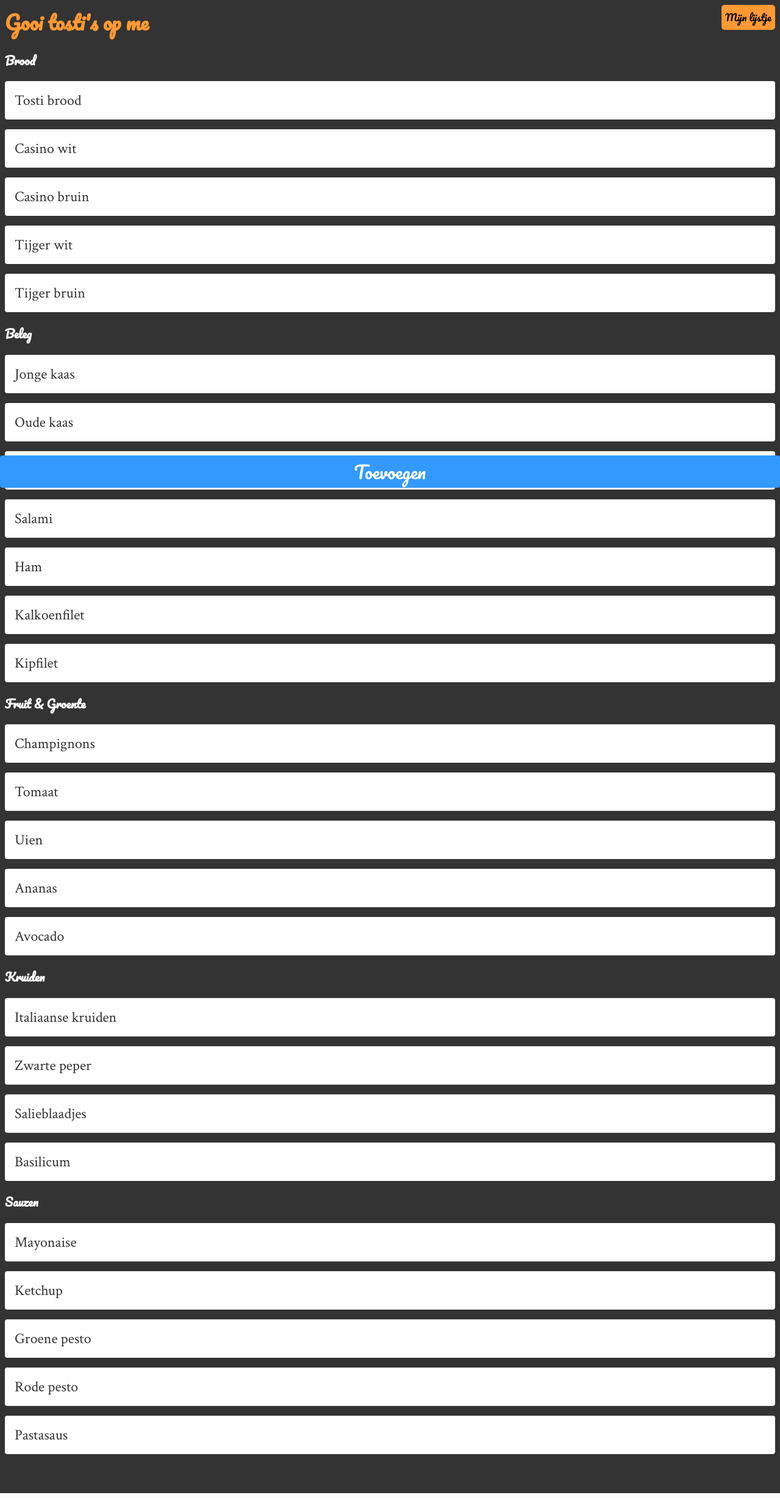
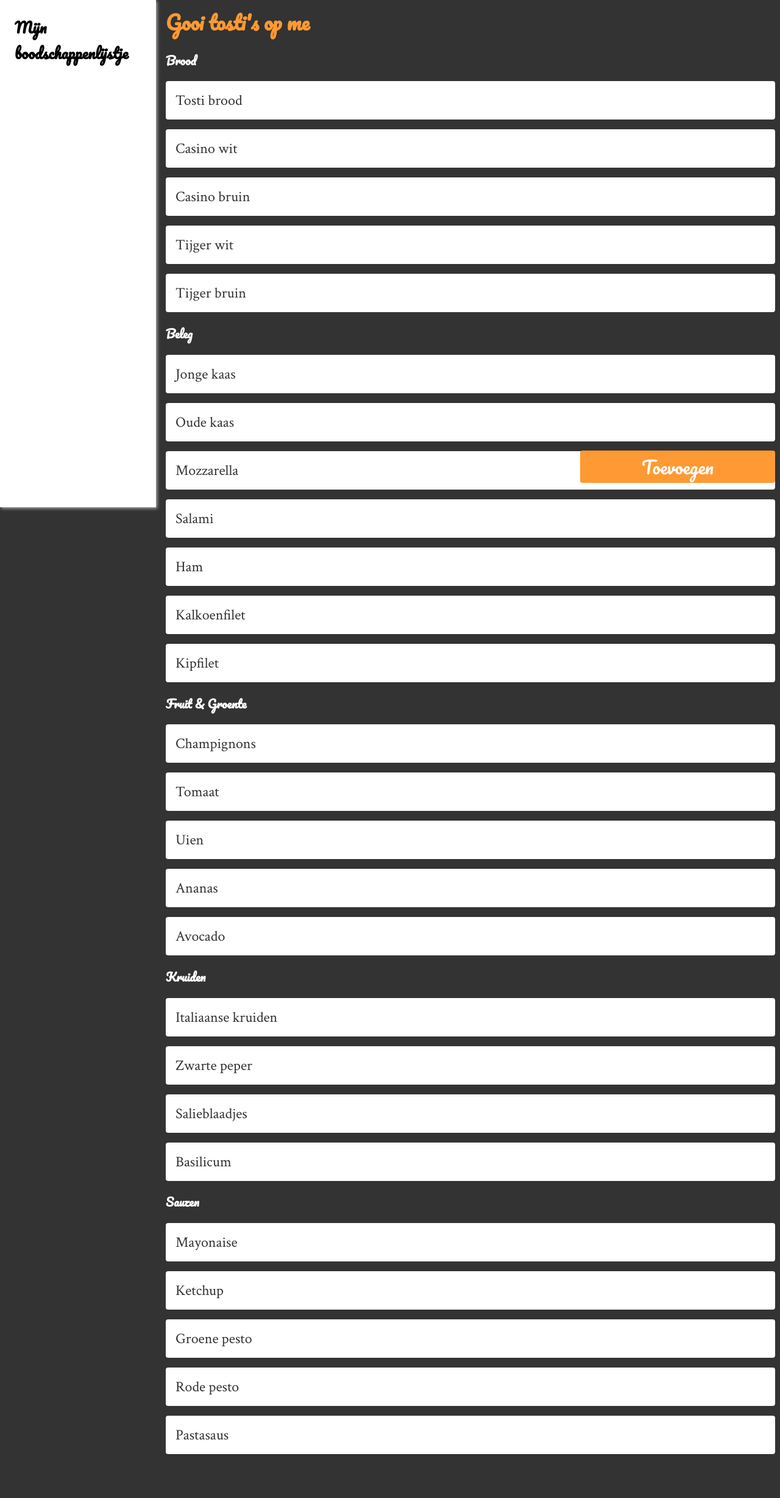
Before and after one commit to ChanelZM/browser-technologies, a Node server app: page / in a window 1280 px wide. Shown: the whole page at 61% size. Run offline with Node 20, Linux system fonts and the light colour scheme.

Commit message:
Fixed #14

```diff
--- a/public/css/style.css
+++ b/public/css/style.css
@@ -35,8 +35,8 @@
 form {
     margin: 8px;
     margin: 0.5rem;
-    margin-bottom: 64px;
-    margin-bottom: 4rem;
+    margin-bottom: 72px;
+    margin-bottom: 4.5rem;
 }
 
 button, input[type="submit"] {
@@ -92,6 +92,10 @@
       border: none;
       box-shadow: 10px 10px 10px #9933ff, -10px -10px 10px #9933ff, -10px 10px 10px #9933ff, 10px -10px 10px #9933ff;
     }
+
+    input[type="submit"]:focus {
+        box-shadow: 10px 10px 10px #9933ff, -10px -10px 10px #9933ff, -10px 10px 10px #9933ff, 10px -10px 10px #9933ff;
+    }
 }
 
 input[type="checkbox"]:checked + label {
@@ -99,7 +103,7 @@
 }
 
 input[type="submit"]{
-  background-color: #3399ff;
+  background-color: #ff9933;
   border: none;
   border-radius: 4px;
   bottom: 0;
@@ -115,11 +119,6 @@
   font-family: 'Pacifico', cursive;
   font-size: 1.8em;
   width: 100%;
-}
-
-input[type="submit"]:focus {
-  background-color: #ff9933;
-  outline: none;
 }
 
 .message {
@@ -164,6 +163,10 @@
     top: 8px;
     top: 0.5rem;
     z-index: 1;
+}
+
+.togglegrocery:focus, input[type="submit"]:focus {
+    outline-color: #9933ff;
 }
 
 .grocerylist li {
@@ -223,6 +226,42 @@
   }
 }
 
+.showgrocerylistflow {
+    display: block;
+    overflow: visible;
+    margin: 8px;
+    margin: 0.5rem;
+    padding-bottom: 8px;
+    padding-bottom: 0.5rem;
+    position: relative;
+    width: auto;
+}
+
+@media screen and (min-width: 53rem){
+    h1, form {
+        margin-left: 272px;
+        margin-left: 17rem;
+    }
+
+    .grocerylist {
+        padding: 16px;
+        padding: 1rem;
+        width: 224px;
+        width: 14rem;
+    }
+
+    .togglegrocery {
+        display: none;
+    }
+
+    input[type="submit"]{
+        left: auto;
+        margin: 0.5rem;
+        right: 0;
+        width: 20rem;
+    }
+}
+
 @media screen and (min-width: 87rem){
     h1 {
         font-size: 64px;
@@ -258,9 +297,6 @@
     }
 
     input[type="submit"]{
-        display: inline-block;
-        position: relative;
-        padding: 0 2em 0.4em 2em;
         font-size: 2em;
     }
 
@@ -268,3 +304,16 @@
         margin-bottom: 0;
     }
 }
+
+@media screen and (min-width: 102rem){
+    h1 {
+        margin-left: auto;
+        margin-right: auto;
+        width: 50rem;
+    }
+
+    form {
+        margin-left: auto;
+        margin-right: auto;
+    }
+}
--- a/public/js/script.js
+++ b/public/js/script.js
@@ -82,7 +82,7 @@
 
         groceryButton.addEventListener('click', showGroceryList);
 
-        if(groceryList.style.width != '0'){
+        if(groceryList.style.width != '0' && window.innerWidth <= 640){
             form.addEventListener('click', hideGroceryList);
         }
     }
@@ -90,8 +90,17 @@
     if(!document.addEventListener){
         groceryButton.attachEvent('onclick', showGroceryList);
 
-        if(groceryList.style.width != '0'){
-            form.attachEvent('onclick', hideGroceryList);
+        if(window.innerWidth){
+            if(groceryList.style.width != '0' && window.innerWidth <= 848){
+                form.attachEvent('onclick', hideGroceryList);
+            }
+        } else {
+            if(groceryList.style.width != '0' && window.innerWidth <= 848){
+                form.attachEvent('onclick', hideGroceryList);
+            } else {
+                groceryList.className += ' showgrocerylistflow';
+                groceryButton.style.display = 'none';
+            }
         }
     }
 
```
